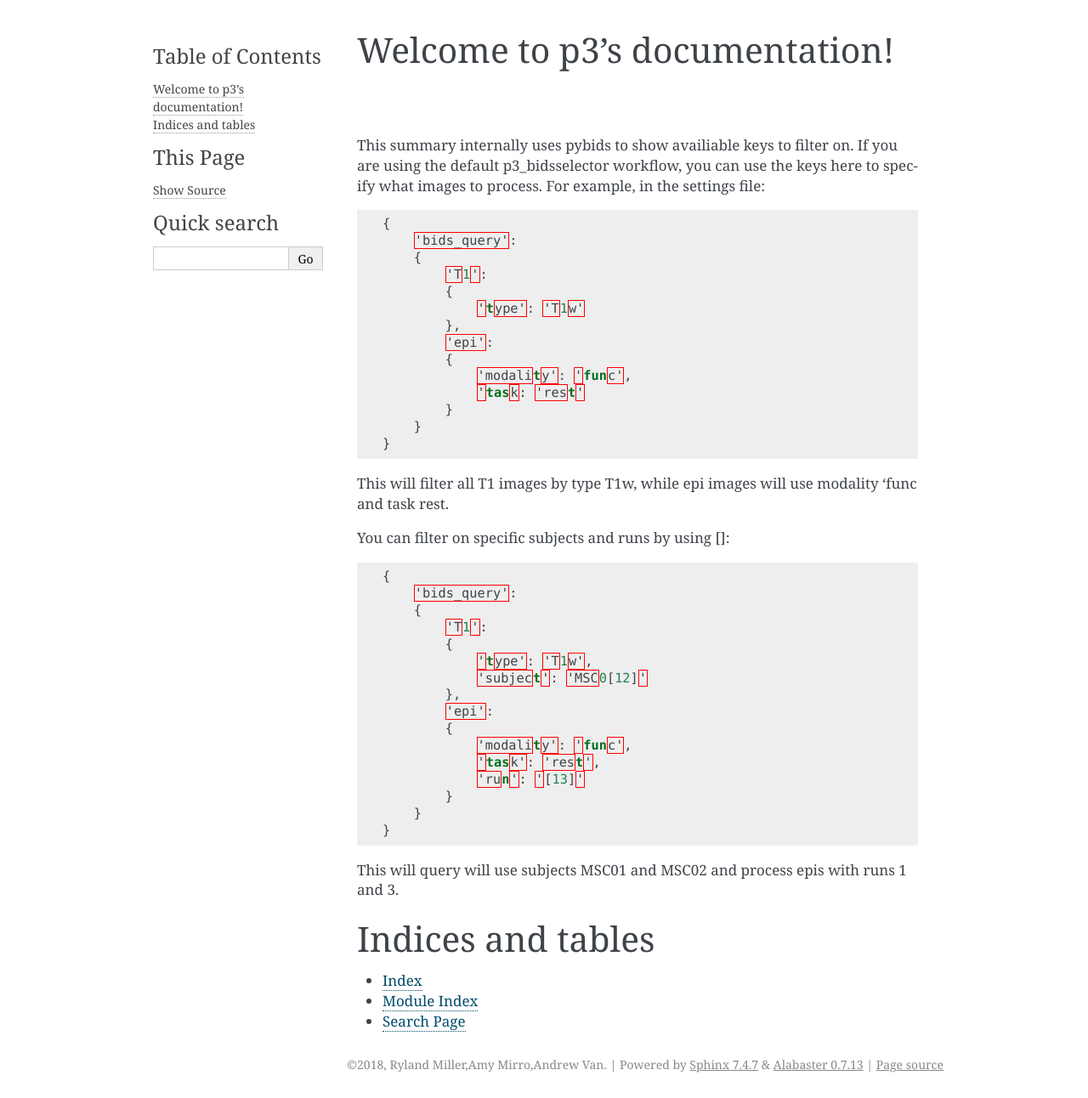
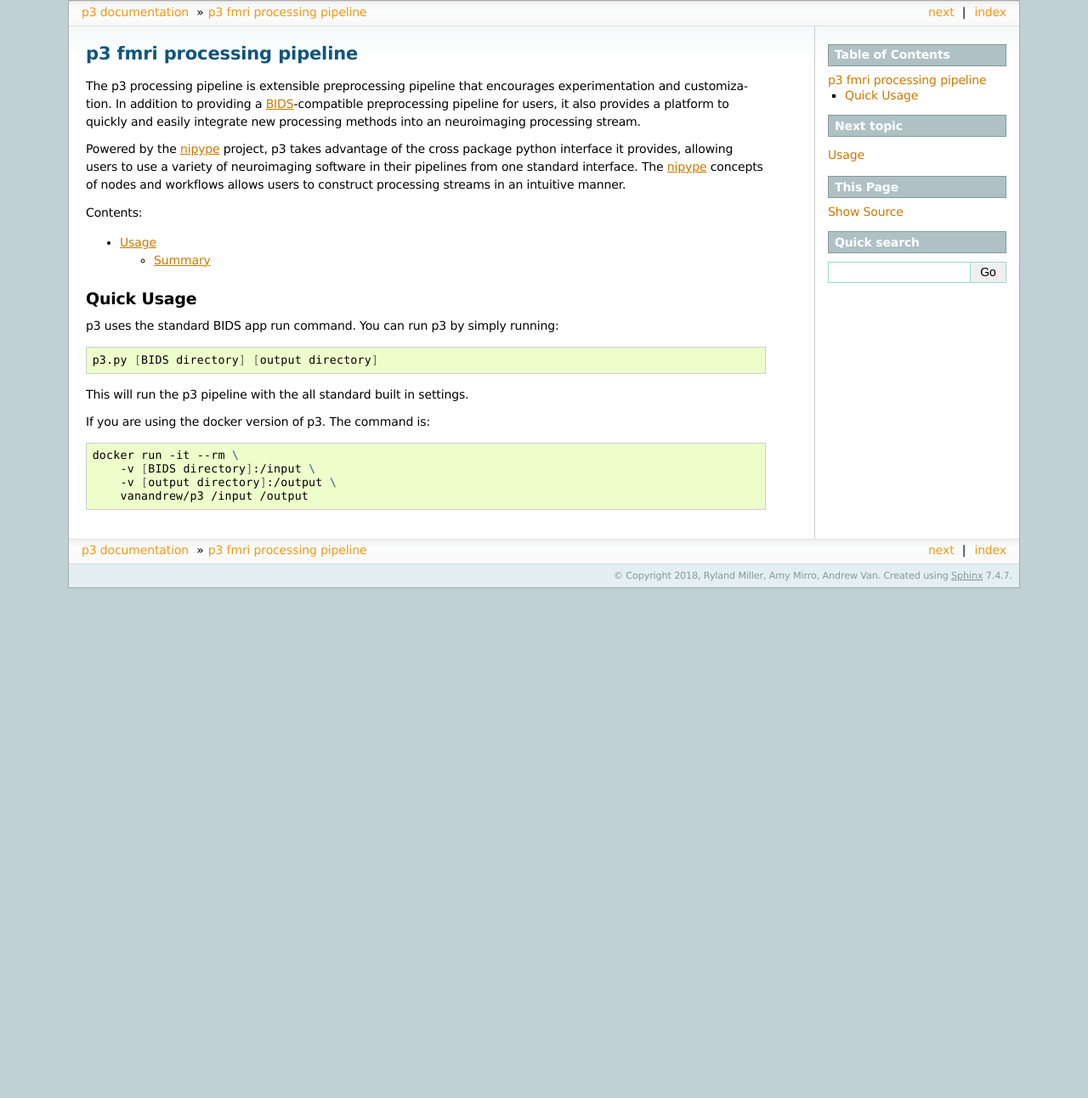
Before and after one commit to p3proc/p3, a Sphinx documentation site: the page built from docs/index.rst, in a window 1280 px wide. Shown: the whole page at 85% size. Built offline with Sphinx 7.4.7, drawn with Linux system fonts in a browser that asks for light colours; after the commit the page ends 900 px from its top, so only the background shows below that.

Commit message:
update docs

```diff
--- a/docs/conf.py
+++ b/docs/conf.py
@@ -20,8 +20,8 @@
 # -- Project information -----------------------------------------------------
 
 project = 'p3'
-copyright = '2018, Ryland Miller,Amy Mirro,Andrew Van'
-author = 'Ryland Miller,Amy Mirro,Andrew Van'
+copyright = '2018, Ryland Miller, Amy Mirro, Andrew Van'
+author = 'Ryland Miller, Amy Mirro, Andrew Van'
 
 # The short X.Y version
 version = ''
@@ -78,7 +78,7 @@ pygments_style = 'sphinx'
 # The theme to use for HTML and HTML Help pages.  See the documentation for
 # a list of builtin themes.
 #
-html_theme = 'alabaster'
+html_theme = 'sphinxdoc'
 
 # Theme options are theme-specific and customize the look and feel of a theme
 # further.  For a list of options available for each theme, see the
--- a/docs/index.rst
+++ b/docs/index.rst
@@ -1,67 +1,45 @@
 .. p3 documentation master file, created by
-   sphinx-quickstart on Thu Jul 12 12:29:44 2018.
-   You can adapt this file completely to your liking, but it should at least
-   contain the root `toctree` directive.
+    sphinx-quickstart on Thu Jul 12 12:29:44 2018.
+    You can adapt this file completely to your liking, but it should at least
+    contain the root `toctree` directive.
 
-Welcome to p3's documentation!
-==============================
+p3 fmri processing pipeline
+===========================
+
+The p3 processing pipeline is extensible preprocessing pipeline that encourages
+experimentation and customization. In addition to providing a BIDS_-compatible preprocessing
+pipeline for users, it also provides a platform to quickly and easily integrate new
+processing methods into an neuroimaging processing stream.
+
+Powered by the nipype_ project, p3 takes advantage of the cross package python interface
+it provides, allowing users to use a variety of neuroimaging software in their pipelines from
+one standard interface. The nipype_ concepts of nodes and workflows allows users to construct
+processing streams in an intuitive manner.
 
 .. toctree::
-   :maxdepth: 2
-   :caption: Contents:
+    :maxdepth: 2
+    :caption: Contents:
 
-.. container::
+    usage/usage.rst
 
-    This summary internally uses pybids to show availiable keys to filter on.
-    If you are using the default p3_bidsselector workflow, you can use the keys
-    here to specify what images to process. For example, in the settings file:
+Quick Usage
+-----------
 
-    .. code:: json
+p3 uses the standard BIDS app run command. You can run p3 by simply running:
 
-        {
-            'bids_query':
-            {
-                'T1':
-                {
-                    'type': 'T1w'
-                },
-                'epi':
-                {
-                    'modality': 'func',
-                    'task: 'rest'
-                }
-            }
-        }
+.. code:: bash
 
-    This will filter all T1 images by type T1w, while epi images will use modality
-    'func and task rest.
+    p3.py [BIDS directory] [output directory]
 
-    You can filter on specific subjects and runs by using []:
+This will run the p3 pipeline with the all standard built in settings.
 
-    .. code:: json
+If you are using the docker version of p3. The command is:
 
-        {
-            'bids_query':
-            {
-                'T1':
-                {
-                    'type': 'T1w',
-                    'subject': 'MSC0[12]'
-                },
-                'epi':
-                {
-                    'modality': 'func',
-                    'task': 'rest',
-                    'run': '[13]'
-                }
-            }
-        }
+.. code:: bash
 
-    This will query will use subjects MSC01 and MSC02 and process epis with runs 1 and 3.
+    docker run -it --rm \
+        -v [BIDS directory]:/input \
+        -v [output directory]:/output \
+        vanandrew/p3 /input /output
 
-Indices and tables
-==================
-
-* :ref:`genindex`
-* :ref:`modindex`
-* :ref:`search`
+.. include:: links.rst
--- /dev/null
+++ b/docs/links.rst
@@ -0,0 +1,4 @@
+.. This is a bunch of links that will be hyperlinked. Include this in other files
+
+.. _BIDS: http://bids.neuroimaging.io/
+.. _nipype: https://nipype.readthedocs.io/en/latest/index.html
--- a/docs/requirements.txt
+++ b/docs/requirements.txt
@@ -2,5 +2,3 @@
 # install me with pip -r requirements.txt
 # use the --user flag for local install
 Sphinx == 1.7.5
-sphinx_rtd_theme == 0.3.1
-sphinx-js == 2.5.0
--- /dev/null
+++ b/docs/usage/usage.rst
@@ -0,0 +1,109 @@
+Usage
+=====
+
+Summary
+-------
+.. code-block:: none
+
+    usage: p3.py [-h]
+                 [--participant_label PARTICIPANT_LABEL [PARTICIPANT_LABEL ...]]
+                 [--skip_bids_validator] [-v] [-s SETTINGS] [-g] [-m]
+                 [--disable_run] [-w WORKFLOWS [WORKFLOWS ...]] [--summary]
+                 [bids_dir] [output_dir] [{participant,group}]
+
+    p3 processing pipeline
+
+    positional arguments:
+      bids_dir              The directory with the input dataset formatted
+                            according to the BIDS standard.
+      output_dir            The directory where the output files should be stored.
+                            If you are running group level analysis this folder
+                            should be prepopulated with the results of the
+                            participant level analysis.
+      {participant,group}   Level of the analysis that will be performed. Multiple
+                            participant level analyses can be run independently
+                            (in parallel) using the same output_dir. (Note: group
+                            flag is currently disabled since there are not any
+                            group level functionalities in this pipeline
+                            currently. This is set to 'participant' by default and
+                            can be omitted.)
+
+    optional arguments:
+      -h, --help            show this help message and exit
+      --participant_label PARTICIPANT_LABEL [PARTICIPANT_LABEL ...]
+                            The label(s) of the participant(s) that should be
+                            analyzed.The label corresponds to
+                            sub-<participant_label> from the BIDS spec (so it does
+                            not include "sub-"). If this parameter is not provided
+                            all subjects should be analyzed. Multiple participants
+                            can be specified with a space separated list.
+      --skip_bids_validator
+                            Whether or not to perform BIDS dataset validation
+      -v, --version         show program's version number and exit
+      -s SETTINGS, --settings SETTINGS
+                            A JSON settings file that specifies how the pipeline
+                            should be configured. If no settings file is provided,
+                            the pipeline will use internally specified defaults.
+                            See docs for more help details.
+      -g, --generate_settings
+                            Generates a default settings file in the current
+                            working directory for use/modification. This option
+                            will ignore all other arguments.
+      -m, --multiproc       Runs pipeline in multiprocessing mode. Note that it is
+                            harder to debug when this option is on.
+      --disable_run         Stop after writing graphs. Does not run pipeline.
+                            Useful for making sure your workflow is connected
+                            properly before running.
+      -w WORKFLOWS [WORKFLOWS ...], --workflows WORKFLOWS [WORKFLOWS ...]
+                            Other paths p3 should search for workflows. Note that
+                            you should have an empty __init__.py so that the
+                            directory is importable.
+      --summary             Get a summary of the BIDS dataset input.
+
+
+This summary internally uses pybids to show availiable keys to filter on.
+If you are using the default p3_bidsselector workflow, you can use the keys
+here to specify what images to process. For example, in the settings file:
+
+.. code:: json
+
+    {
+        "bids_query":
+        {
+            "T1":
+            {
+                "type": "T1w"
+            },
+            "epi":
+            {
+                "modality": "func",
+                "task: "rest"
+            }
+        }
+    }
+
+This will filter all T1 images by type "T1w", while epi images will use modality
+"func" and task "rest".
+
+You can filter on specific subjects and runs by using []:
+
+.. code:: json
+
+    {
+        "bids_query":
+        {
+            "T1":
+            {
+                "type": "T1w",
+                "subject": "MSC0[12]"
+            },
+            "epi":
+            {
+                "modality": "func",
+                "task": "rest",
+                "run": "[13]"
+            }
+        }
+    }
+
+This will query will use subjects MSC01 and MSC02 and process epis with runs 1 and 3.
```
Also changed, not shown: README.md (+2 -5 lines).
